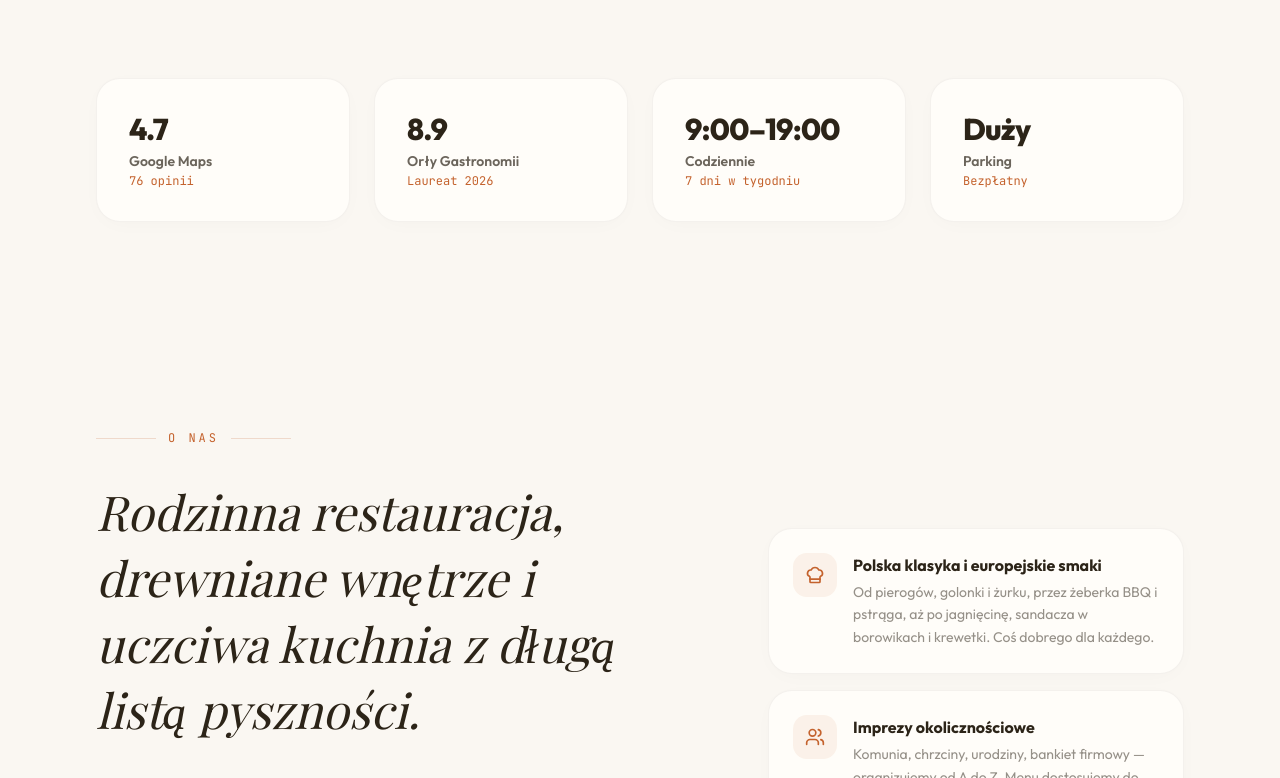
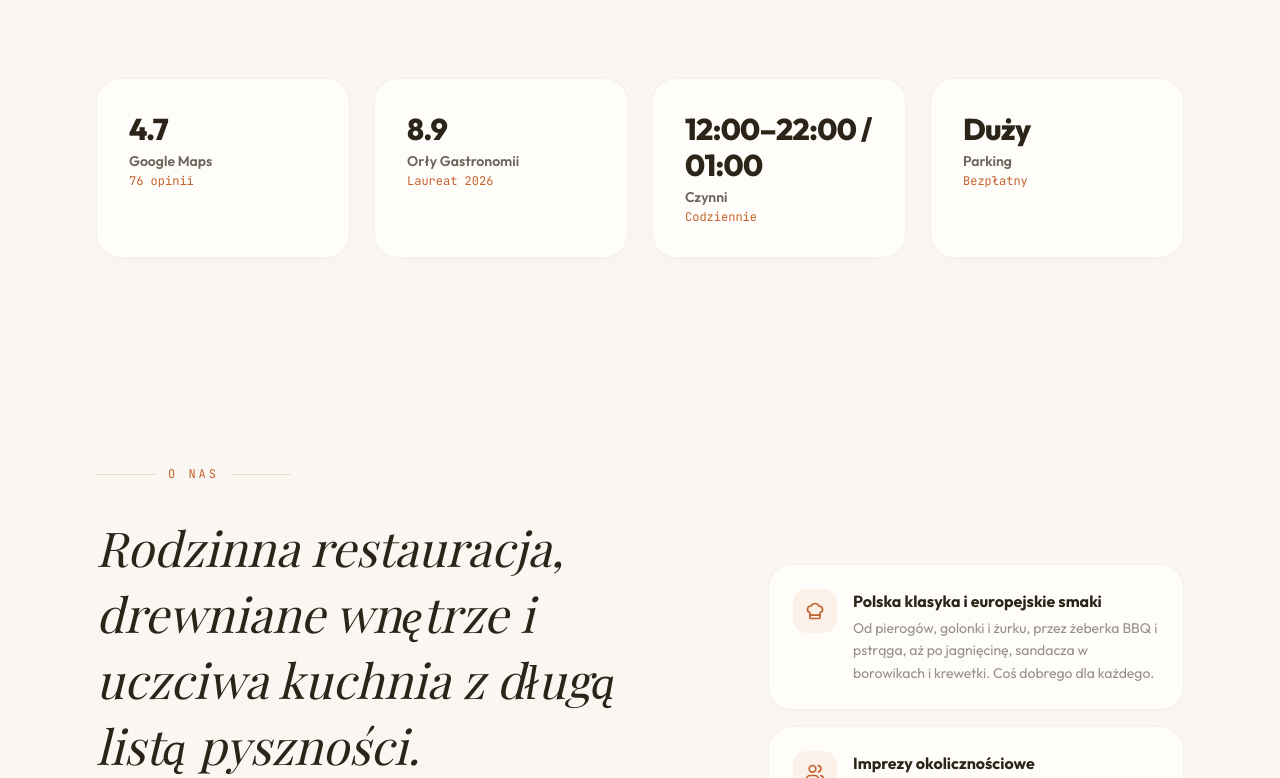
Before and after one commit to ChlebdaAISD/sielska_chata, a React (Vite) app: page / in a window 1280 px wide. Shown: the part 802-1580 px from the top of the page. Built offline with nearby package versions, Linux system fonts and the light colour scheme; a web font is replaced by a local one.

Commit message:
txt feedback

```diff
--- a/src/data/contact.js
+++ b/src/data/contact.js
@@ -24,11 +24,15 @@ export const CONTACT = {
 
   hours: {
     /** Full display string */
-    display: 'Codziennie 9:00–19:00',
+    display: 'Pon.–Pt. 12:00–22:00, Sob. 12:00–01:00, Niedz. 12:00–22:00',
     /** Short version for compact UI */
-    short: '9:00–19:00',
-    /** Subtitle line */
-    days: '7 dni w tygodniu',
+    short: '12:00–22:00 / 01:00',
+    /** Detailed schedule for list views */
+    schedule: [
+      { days: 'Poniedziałek – Piątek', time: '12:00 – 22:00' },
+      { days: 'Sobota', time: '12:00 – 01:00' },
+      { days: 'Niedziela', time: '12:00 – 22:00' },
+    ],
   },
 
   social: {
--- a/src/pages/About.jsx
+++ b/src/pages/About.jsx
@@ -43,7 +43,7 @@ export default function About() {
             <span className="text-terracotta">Rabka-Zdrój</span>
           </h1>
           <p className="text-cream/55 text-lg leading-relaxed max-w-2xl">
-            Restauracja rodzinna w centrum uzdrowiska. Kuchnia polska i europejska, uczciwe gotowanie, drewniane wnętrze — i karta dla każdego apetytu.
+            Restauracja rodzinna w centrum uzdrowiska. Kuchnia polska i europejska, drewniane wnętrze — i karta dla każdego apetytu.
           </p>
         </div>
       </section>
@@ -57,7 +57,7 @@ export default function About() {
             {[
               { value: '4.7', label: 'Google Maps', sub: '76 opinii' },
               { value: '8.9', label: 'Orły Gastronomii', sub: 'Laureat 2026' },
-              { value: '9:00–19:00', label: 'Czynni', sub: 'Każdego dnia' },
+              { value: CONTACT.hours.short, label: 'Czynni', sub: 'Codziennie' },
               { value: 'Duży', label: 'Parking', sub: 'Bezpłatny' },
             ].map((a) => (
               <div key={a.label} className="bg-warm-white rounded-[1.5rem] p-6 border border-espresso/5">
--- a/src/pages/Contact.jsx
+++ b/src/pages/Contact.jsx
@@ -43,7 +43,7 @@ export default function Contact() {
             <span className="text-terracotta">Sielska Chata Rabka-Zdrój</span>
           </h1>
           <p className="text-cream/55 text-lg leading-relaxed max-w-2xl">
-            Zarezerwuj stolik telefonicznie lub wpadnij spontanicznie. Czynni codziennie 9:00–19:00. Bezpłatny parking przy restauracji.
+            Zarezerwuj stolik telefonicznie lub wpadnij spontanicznie. {CONTACT.hours.display}. Bezpłatny parking przy restauracji.
           </p>
         </div>
       </section>
@@ -80,7 +80,7 @@ export default function Contact() {
                   {
                     icon: Clock,
                     label: 'Godziny otwarcia',
-                    value: `${CONTACT.hours.display} (${CONTACT.hours.days})`,
+                    value: CONTACT.hours.display,
                   },
                   {
                     icon: Car,
--- a/src/pages/Events.jsx
+++ b/src/pages/Events.jsx
@@ -47,7 +47,7 @@ const eventTypes = [
       'Indywidualne menu na zamówienie',
       'Możliwość wniesienia własnego tortu',
       'Kuchnia polska i europejska — szeroki wybór dla każdego',
-      'Czynni codziennie 9:00–19:00',
+      'Czynni codziennie od 12:00',
     ],
   },
   {
@@ -86,9 +86,8 @@ function EventCard({ event, index }) {
     <article
       ref={ref}
       id={event.id}
-      className={`grid md:grid-cols-2 gap-10 md:gap-16 items-center py-16 md:py-20 border-t border-espresso/8 ${
-        index % 2 === 1 ? 'md:[&>*:first-child]:order-2' : ''
-      }`}
+      className={`grid md:grid-cols-2 gap-10 md:gap-16 items-center py-16 md:py-20 border-t border-espresso/8 ${index % 2 === 1 ? 'md:[&>*:first-child]:order-2' : ''
+        }`}
     >
       {/* Text */}
       <div>
@@ -142,7 +141,7 @@ const faqSchema = {
       name: 'Jak zarezerwować salę na imprezę w Sielskiej Chacie?',
       acceptedAnswer: {
         '@type': 'Answer',
-        text: `Najprościej zadzwoń pod numer ${CONTACT.phone.display}. Omówimy datę, liczbę gości i rodzaj imprezy. Możesz też wpaść osobiście — jesteśmy czynni ${CONTACT.hours.display}.`,
+        text: `Najprościej zadzwoń pod numer ${CONTACT.phone.display}. Omówimy datę, liczbę gości i rodzaj imprezy. Możesz też wpaść osobiście — ${CONTACT.hours.display}.`,
       },
     },
     {
@@ -236,7 +235,7 @@ export default function Events() {
             {[
               {
                 q: 'Jak zarezerwować salę na imprezę w Sielskiej Chacie?',
-                a: `Najprościej zadzwoń pod numer ${CONTACT.phone.display}. Omówimy datę, liczbę gości i rodzaj imprezy. Możesz też wpaść osobiście — jesteśmy czynni ${CONTACT.hours.display}.`,
+                a: `Najprościej zadzwoń pod numer ${CONTACT.phone.display}. Omówimy datę, liczbę gości i rodzaj imprezy. Możesz też wpaść osobiście — ${CONTACT.hours.display}.`,
               },
               {
                 q: 'Na ile osób można zorganizować przyjęcie?',
--- a/src/pages/Home.jsx
+++ b/src/pages/Home.jsx
@@ -119,7 +119,7 @@ function AwardsBanner() {
   const awards = [
     { value: '4.7', label: 'Google Maps', sub: '76 opinii' },
     { value: '8.9', label: 'Orły Gastronomii', sub: 'Laureat 2026' },
-    { value: '9:00–19:00', label: 'Codziennie', sub: '7 dni w tygodniu' },
+    { value: CONTACT.hours.short, label: 'Czynni', sub: 'Codziennie' },
     { value: 'Duży', label: 'Parking', sub: 'Bezpłatny' },
   ]
 
@@ -347,7 +347,7 @@ function Philosophy() {
         </p>
 
         <p className="text-cream/35 text-base leading-relaxed max-w-lg mx-auto">
-          Sielska Chata to miejsce, gdzie czas zwalnia. Drewniane wnętrze, szeroka karta, duże porcje. Siadasz, zamawiasz bez pośpiechu, a my podajemy to, co gotujemy od lat — uczciwie.
+          Sielska Chata to miejsce gdzie czas zwalnia i przenosi Cię w świat wykwintnych rozkoszy naszych dań które przygotowujemy na bieżąco. Drewniane wnętrze, szeroka karta dań (nie tylko regionalnych) sprawia, że każdy nasz klient poczuje się jak w domu.
         </p>
       </div>
 
@@ -545,9 +545,7 @@ function ContactTeaser() {
             <h2 className="font-drama italic text-espresso text-3xl md:text-4xl leading-snug mb-4">
               Zapraszamy do Sielskiej Chaty w Rabce-Zdrój
             </h2>
-            <p className="text-espresso/50 leading-relaxed mb-8">
-              Szukasz dobrego miejsca, gdzie zjeść w Rabce-Zdrój? Czynni codziennie 9:00–19:00. Zarezerwuj stolik telefonicznie lub wpadnij spontanicznie — prawie zawsze znajdziemy miejsce.
-            </p>
+            Szukasz dobrego miejsca, gdzie zjeść w Rabce-Zdrój? {CONTACT.hours.display}. Zarezerwuj stolik telefonicznie lub wpadnij spontanicznie — prawie zawsze znajdziemy miejsce.
             <div className="flex flex-wrap gap-4">
               <Button href={CONTACT.phone.href} variant="primary" icon={<Phone size={15} />}>
                 {CONTACT.phone.display}
--- a/src/pages/Menu.jsx
+++ b/src/pages/Menu.jsx
@@ -89,22 +89,20 @@ export default function Menu() {
               <button
                 key={cat.id}
                 onClick={() => setActive(i)}
-                className={`px-5 py-2.5 rounded-full text-sm font-semibold transition-all duration-500 ease-[cubic-bezier(0.32,0.72,0,1)] ${
-                  i === active
+                className={`px-5 py-2.5 rounded-full text-sm font-semibold transition-all duration-500 ease-[cubic-bezier(0.32,0.72,0,1)] ${i === active
                     ? 'bg-espresso text-cream shadow-[0_4px_16px_-4px_rgba(44,36,24,0.3)]'
                     : 'bg-espresso/5 text-espresso/50 hover:bg-espresso/10 hover:text-espresso/70'
-                }`}
+                  }`}
               >
                 {cat.name}
               </button>
             ))}
             <button
               onClick={() => setActive(categories.length)}
-              className={`px-5 py-2.5 rounded-full text-sm font-semibold transition-all duration-500 ease-[cubic-bezier(0.32,0.72,0,1)] ${
-                active === categories.length
+              className={`px-5 py-2.5 rounded-full text-sm font-semibold transition-all duration-500 ease-[cubic-bezier(0.32,0.72,0,1)] ${active === categories.length
                   ? 'bg-terracotta text-cream shadow-[0_4px_16px_-4px_rgba(180,80,50,0.35)]'
                   : 'bg-terracotta/10 text-terracotta hover:bg-terracotta/20'
-              }`}
+                }`}
             >
               Danie dnia
             </button>
@@ -208,7 +206,7 @@ export default function Menu() {
             Jedzenie na wynos — Rabka-Zdrój
           </h2>
           <p className="text-espresso/50 mb-8 max-w-md mx-auto">
-            Zamów telefonicznie, przyjdź i odbierz. Czynni codziennie 9:00–19:00.
+            Zamów telefonicznie, przyjdź i odbierz. {CONTACT.hours.display}.
           </p>
           <div className="flex flex-wrap justify-center gap-4">
             <Button href="tel:+48780285859" variant="primary" icon={<Phone size={15} />}>
```
Also changed, not shown: 1 other file (tests, documents, lock files or other folders).
